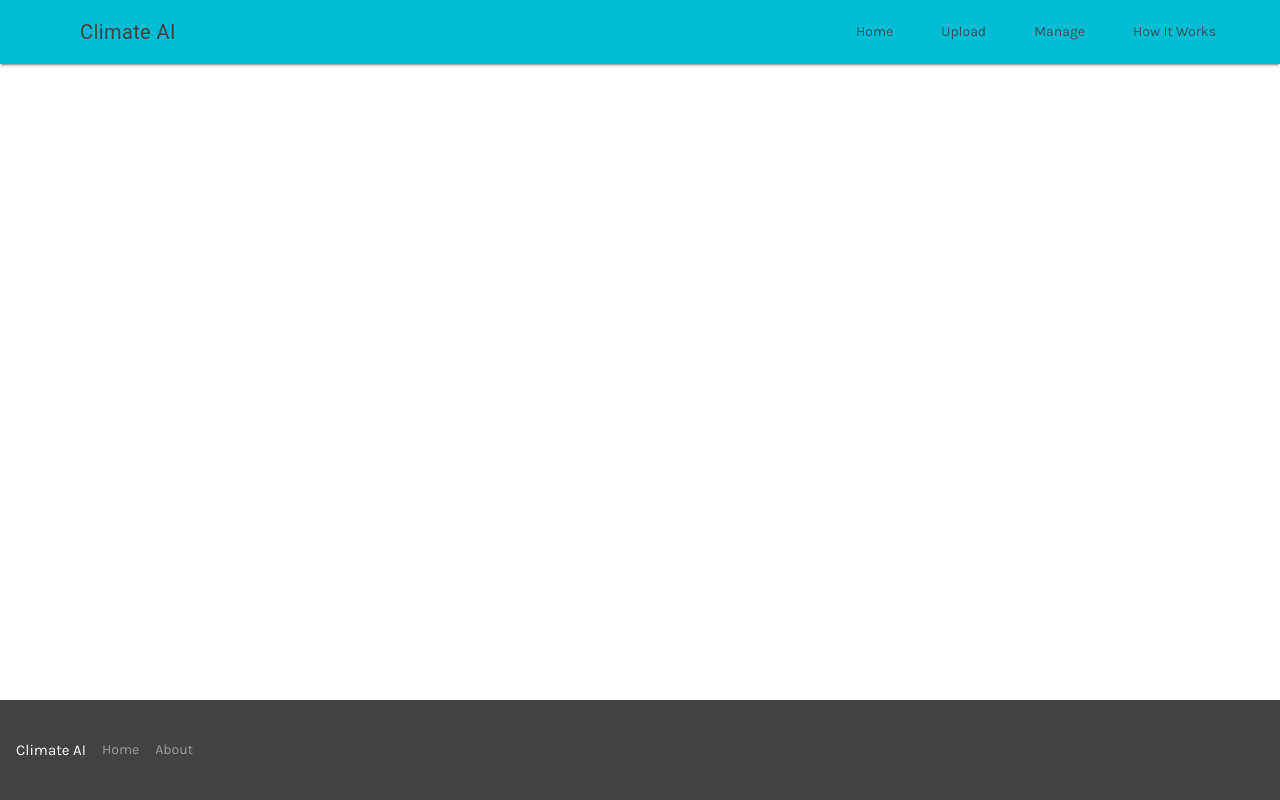
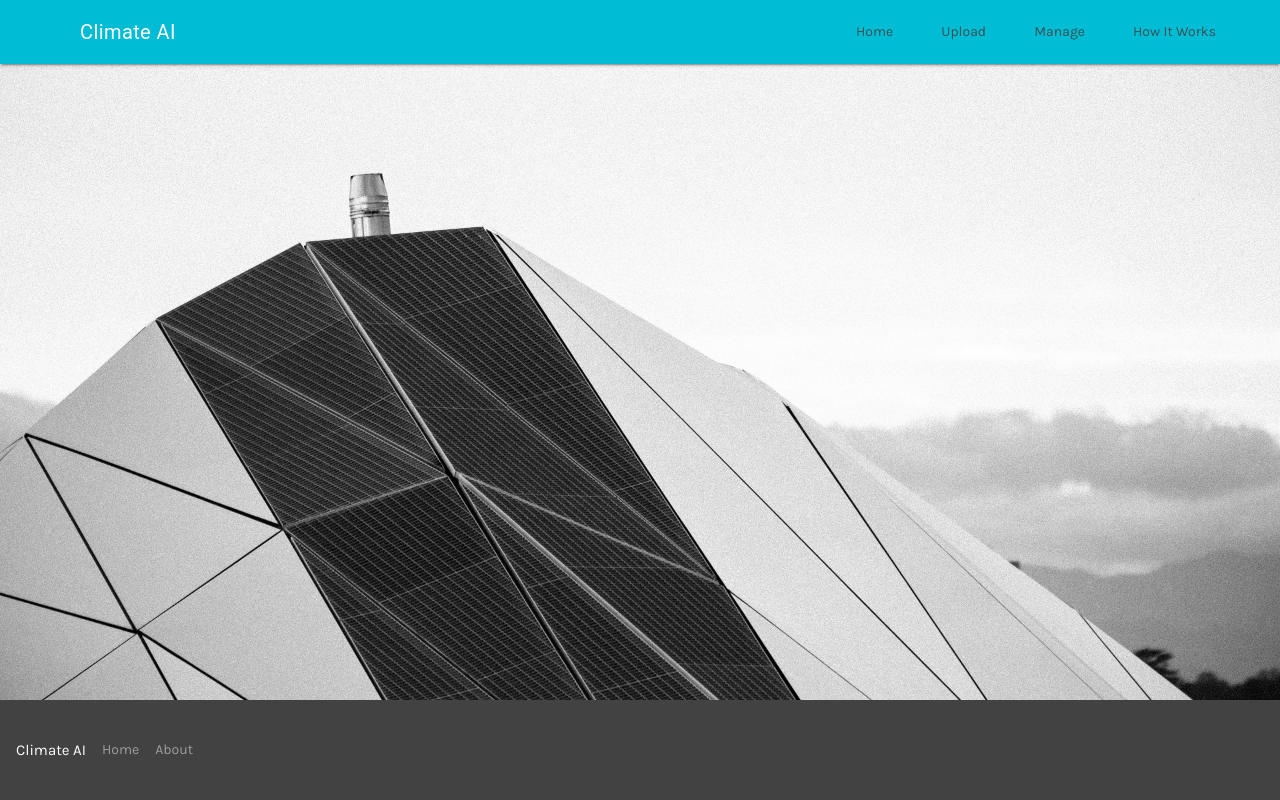
Before and after one commit to locke14/climate-ai, a Flask app: page / in a window 1280 px wide. Run offline with Flask 2, Linux system fonts and the light colour scheme; some libraries are stand-ins or nearby versions.

Commit message:
Add background image

```diff
--- a/app/templates/base.html
+++ b/app/templates/base.html
@@ -18,8 +18,18 @@
         <script src="//apis.google.com/js/platform.js?onload=start"></script>
     </head>
 
+    <style>
+    .demo-layout-transparent {
+        background: url('static/solar_cells.jpg') center / cover;
+    }
+    .demo-layout-transparent .mdl-layout__header,
+    .demo-layout-transparent .mdl-layout__drawer-button {
+    color: white;
+    }
+    </style>
+
     <body>
-        <div class="mdl-layout mdl-js-layout mdl-layout--fixed-header">
+        <div class="demo-layout-transparent mdl-layout mdl-js-layout mdl-layout--fixed-header">
           <header class="mdl-layout__header">
             <div class="mdl-layout__header-row">
               <span class="mdl-layout-title">Climate AI</span>
--- a/app/templates/index.html
+++ b/app/templates/index.html
@@ -2,4 +2,5 @@
 
 {% block content %}
 
+
 {% endblock %}
```
Also changed, not shown: app/static/solar_cells.jpg (added).
